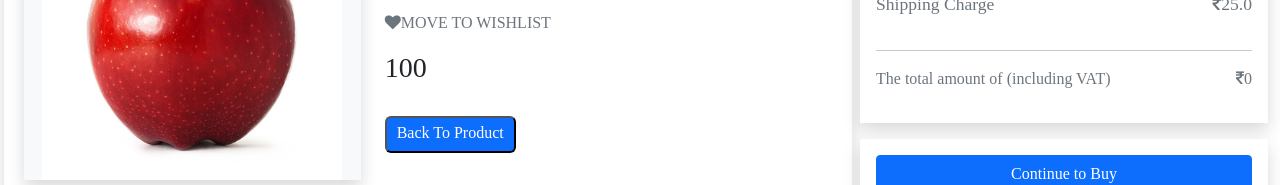
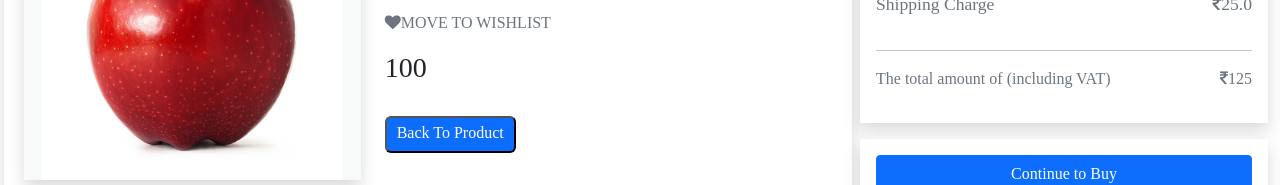
Before and after one commit to deb-with/E-commerse-project, an Angular app: page /index/1 in a window 1280 px wide. Shown: the part 412-597 px from the top of the page. Built offline with nearby package versions, Linux system fonts and the light colour scheme; a web font is replaced by a local one.

Commit message:
product page update

```diff
--- a/src/app/product-details/product-details.component.html
+++ b/src/app/product-details/product-details.component.html
@@ -71,7 +71,7 @@
                         <hr />
                         <div class="total-amt d-flex justify-content-between">
                             <p>The total amount of (including VAT)</p>
-                            <p><i class="fa fa-inr"></i><span id="total_cart_amt" >{{0.00}}</span></p>
+                            <p><i class="fa fa-inr"></i><span id="total_cart_amt" >{{pagedata.pPrice + 25}}</span></p>
                         </div>
                         <!-- <a routerLink="#">
                             <button class="btn btn-primary ">Checkout Address</button>
```
